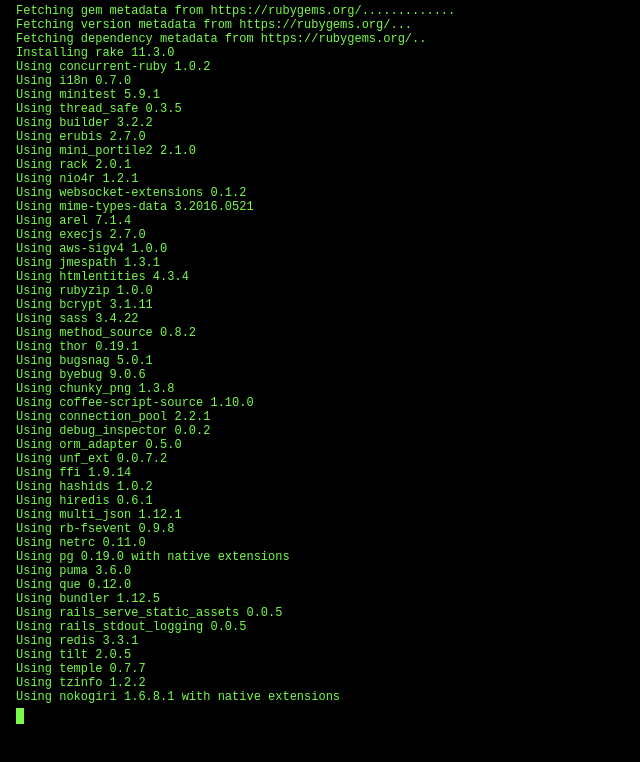
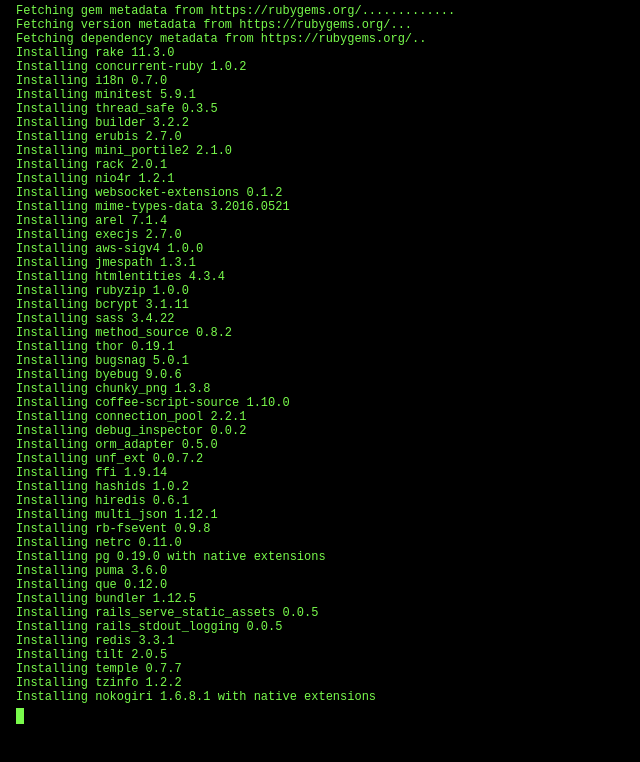
Before and after one commit to stuyam/waitingfornokogiri.com, a plain HTML site: page index.html in a window 1280 px wide. Shown: the whole page, without its empty margins (0-640 px from the left). Drawn offline with Linux system fonts and the light colour scheme.

Commit message:
Installing rather then Using

```diff
--- a/index.html
+++ b/index.html
@@ -31,52 +31,52 @@
 Fetching version metadata from https://rubygems.org/...
 Fetching dependency metadata from https://rubygems.org/..
 Installing rake 11.3.0
-Using concurrent-ruby 1.0.2
-Using i18n 0.7.0
-Using minitest 5.9.1
-Using thread_safe 0.3.5
-Using builder 3.2.2
-Using erubis 2.7.0
-Using mini_portile2 2.1.0
-Using rack 2.0.1
-Using nio4r 1.2.1
-Using websocket-extensions 0.1.2
-Using mime-types-data 3.2016.0521
-Using arel 7.1.4
-Using execjs 2.7.0
-Using aws-sigv4 1.0.0
-Using jmespath 1.3.1
-Using htmlentities 4.3.4
-Using rubyzip 1.0.0
-Using bcrypt 3.1.11
-Using sass 3.4.22
-Using method_source 0.8.2
-Using thor 0.19.1
-Using bugsnag 5.0.1
-Using byebug 9.0.6
-Using chunky_png 1.3.8
-Using coffee-script-source 1.10.0
-Using connection_pool 2.2.1
-Using debug_inspector 0.0.2
-Using orm_adapter 0.5.0
-Using unf_ext 0.0.7.2
-Using ffi 1.9.14
-Using hashids 1.0.2
-Using hiredis 0.6.1
-Using multi_json 1.12.1
-Using rb-fsevent 0.9.8
-Using netrc 0.11.0
-Using pg 0.19.0 with native extensions
-Using puma 3.6.0
-Using que 0.12.0
-Using bundler 1.12.5
-Using rails_serve_static_assets 0.0.5
-Using rails_stdout_logging 0.0.5
-Using redis 3.3.1
-Using tilt 2.0.5
-Using temple 0.7.7
-Using tzinfo 1.2.2
-Using nokogiri 1.6.8.1 with native extensions
+Installing concurrent-ruby 1.0.2
+Installing i18n 0.7.0
+Installing minitest 5.9.1
+Installing thread_safe 0.3.5
+Installing builder 3.2.2
+Installing erubis 2.7.0
+Installing mini_portile2 2.1.0
+Installing rack 2.0.1
+Installing nio4r 1.2.1
+Installing websocket-extensions 0.1.2
+Installing mime-types-data 3.2016.0521
+Installing arel 7.1.4
+Installing execjs 2.7.0
+Installing aws-sigv4 1.0.0
+Installing jmespath 1.3.1
+Installing htmlentities 4.3.4
+Installing rubyzip 1.0.0
+Installing bcrypt 3.1.11
+Installing sass 3.4.22
+Installing method_source 0.8.2
+Installing thor 0.19.1
+Installing bugsnag 5.0.1
+Installing byebug 9.0.6
+Installing chunky_png 1.3.8
+Installing coffee-script-source 1.10.0
+Installing connection_pool 2.2.1
+Installing debug_inspector 0.0.2
+Installing orm_adapter 0.5.0
+Installing unf_ext 0.0.7.2
+Installing ffi 1.9.14
+Installing hashids 1.0.2
+Installing hiredis 0.6.1
+Installing multi_json 1.12.1
+Installing rb-fsevent 0.9.8
+Installing netrc 0.11.0
+Installing pg 0.19.0 with native extensions
+Installing puma 3.6.0
+Installing que 0.12.0
+Installing bundler 1.12.5
+Installing rails_serve_static_assets 0.0.5
+Installing rails_stdout_logging 0.0.5
+Installing redis 3.3.1
+Installing tilt 2.0.5
+Installing temple 0.7.7
+Installing tzinfo 1.2.2
+Installing nokogiri 1.6.8.1 with native extensions
     </pre>
     <div class="cursor"></div>
   </body>
```
